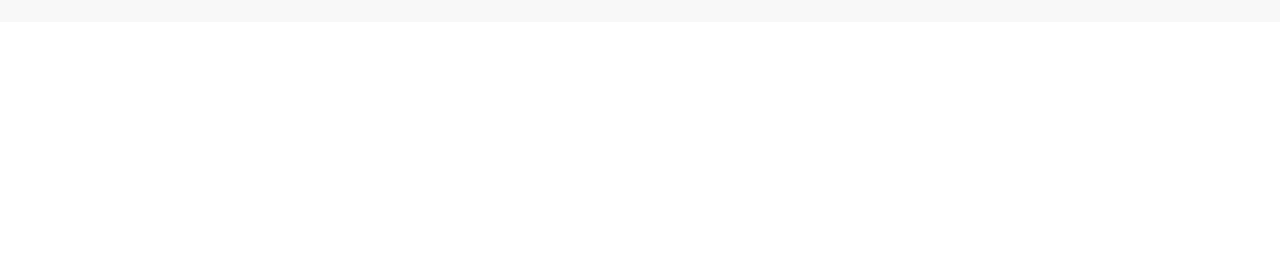
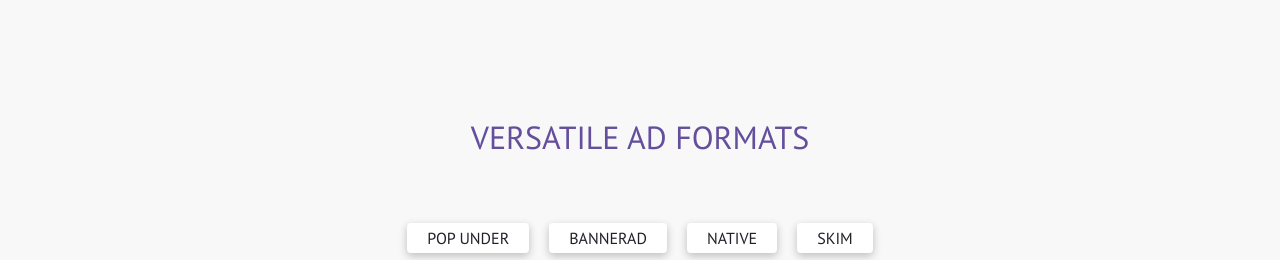
Before and after one commit to mosheurpau/Frontend-Task-1, a React (Create React App) app: page / in a window 1280 px wide. Shown: the part 1198-1458 px from the top of the page. Before the commit the page ends 1220 px from the top, so only its background shows below. Built offline with nearby package versions, Linux system fonts and the light colour scheme.

Commit message:
added Versatile Section

```diff
--- a/package.json
+++ b/package.json
@@ -11,6 +11,7 @@
     "react-bootstrap": "^2.4.0",
     "react-dom": "^18.1.0",
     "react-router-dom": "^6.3.0",
+    "react-router-outlet": "^0.2.4",
     "react-scripts": "5.0.1",
     "web-vitals": "^2.1.4"
   },
--- a/src/App.js
+++ b/src/App.js
@@ -1,17 +1,29 @@
 import { Route, Routes } from "react-router-dom";
 import "./App.css";
 import Home from "./Pages/Home/Home/Home";
-import TopBanner from "./Pages/Home/TopBanner/TopBanner";
+import TopBanner from "./Pages/Shared/TopBanner/TopBanner";
 import Header from "./Pages/Shared/Header/Header";
+import Skim from "./Pages/Home/Versatile/Skim";
+import Native from "./Pages/Home/Versatile/Native";
+import BannerAd from "./Pages/Home/Versatile/BannerAd";
+import PopUnder from "./Pages/Home/Versatile/PopUnder";
+import Versatile from "./Pages/Home/Versatile/Versatile";
 
 function App() {
   return (
     <div className="App">
       <TopBanner></TopBanner>
       <Header></Header>
+
       <Routes>
-        <Route path="/" element={<Home></Home>}></Route>
-        <Route path="/home" element={<Home></Home>}></Route>
+        <Route path="/" element={<Home></Home>} />
+        <Route path="/home" element={<Home></Home>} />
+        <Route path="versatile" element={<Versatile></Versatile>}>
+          <Route path="popUnder" element={<PopUnder></PopUnder>} />
+          <Route path="skim" element={<Skim></Skim>} />
+          <Route path="native" element={<Native></Native>} />
+          <Route path="bannerAd" element={<BannerAd></BannerAd>} />
+        </Route>
       </Routes>
     </div>
   );
--- /dev/null
+++ b/src/Pages/CustomLinkV/CustomLinkV.js
@@ -0,0 +1,30 @@
+import React from "react";
+import { Link, useMatch, useResolvedPath } from "react-router-dom";
+
+function CustomLink({ children, to, ...props }) {
+  let resolved = useResolvedPath(to);
+  let match = useMatch({ path: resolved.pathname, end: true });
+
+  return (
+    <div>
+      <Link
+        style={{
+          paddingBottom: "0px",
+          margin: "10px",
+          textTransform: "uppercase",
+          color: match ? "#ffff" : "#212129",
+          backgroundColor: match ? "#FF6F00" : "#ffff",
+          textDecoration: "none",
+          boxShadow: "rgba(0, 0, 0, 0.24) 0px 3px 8px",
+          padding: "3px 20px",
+        }}
+        to={to}
+        {...props}
+      >
+        {children}
+      </Link>
+    </div>
+  );
+}
+
+export default CustomLink;
--- a/src/Pages/Home/Home/Home.js
+++ b/src/Pages/Home/Home/Home.js
@@ -1,12 +1,14 @@
 import React from "react";
 import Available from "../Available/Available";
 import Banner from "../Banner/Banner";
+import Versatile from "../Versatile/Versatile";
 
 const Home = () => {
   return (
     <div>
       <Banner></Banner>
       <Available></Available>
+      <Versatile></Versatile>
     </div>
   );
 };
--- /dev/null
+++ b/src/Pages/Home/Versatile/BannerAd.js
@@ -0,0 +1,35 @@
+import React from "react";
+import { Col, Container, Row } from "react-bootstrap";
+
+const BannerAd = () => {
+  return (
+    <Container>
+      <Row className="banner-bg p-3">
+        <Col sm={7} className="p-2">
+          <img
+            className="img-fluid"
+            src="https://i.ibb.co/hCn4zXZ/varsatile1.jpg"
+            alt="img"
+          ></img>
+        </Col>
+        <Col sm={5} className="text-start">
+          <h3
+            style={{
+              color: "#FF6F00",
+              paddingBottom: "60px",
+              paddingTop: "60px",
+            }}
+          >
+            BANNER AD
+          </h3>
+          <h5 style={{ color: "#404040" }}>
+            Choose between the available banner formats. Highly effective ad for
+            visibility.
+          </h5>
+        </Col>
+      </Row>
+    </Container>
+  );
+};
+
+export default BannerAd;
--- /dev/null
+++ b/src/Pages/Home/Versatile/Native.js
@@ -0,0 +1,37 @@
+import React from "react";
+import { Col, Container, Row } from "react-bootstrap";
+
+const Native = () => {
+  return (
+    <Container>
+      <Row className="banner-bg p-3">
+        <Col sm={7} className="p-2">
+          <img
+            className="img-fluid"
+            src="https://i.ibb.co/hCn4zXZ/varsatile1.jpg"
+            alt="img"
+          ></img>
+        </Col>
+        <Col sm={5} className="text-start">
+          <h3
+            style={{
+              color: "#FF6F00",
+              paddingBottom: "60px",
+              paddingTop: "60px",
+            }}
+          >
+            NATIVE
+          </h3>
+          <h5 style={{ color: "#404040" }}>
+            Ad format with the image and the title, that perfectly fits into the
+            content of the site. Native ads are placed in the most visible areas
+            of the page and, thus, this format shows good results and the level
+            of interaction.
+          </h5>
+        </Col>
+      </Row>
+    </Container>
+  );
+};
+
+export default Native;
--- /dev/null
+++ b/src/Pages/Home/Versatile/PopUnder.js
@@ -0,0 +1,36 @@
+import React from "react";
+import { Col, Container, Row } from "react-bootstrap";
+
+const PopUnder = () => {
+  return (
+    <Container>
+      <Row className="banner-bg p-3">
+        <Col sm={7} className="p-2">
+          <img
+            className="img-fluid"
+            src="https://i.ibb.co/hCn4zXZ/varsatile1.jpg"
+            alt="img"
+          ></img>
+        </Col>
+        <Col sm={5} className="text-start">
+          <h3
+            style={{
+              color: "#FF6F00",
+              paddingBottom: "60px",
+              paddingTop: "60px",
+            }}
+          >
+            POP-UNDER
+          </h3>
+          <h5 style={{ color: "#404040" }}>
+            This is one of the most popular ads. After user’s click, this ad
+            opens landing page in behind. So, the user experience is not
+            hampered much.
+          </h5>
+        </Col>
+      </Row>
+    </Container>
+  );
+};
+
+export default PopUnder;
--- /dev/null
+++ b/src/Pages/Home/Versatile/Skim.js
@@ -0,0 +1,37 @@
+import React from "react";
+import { Col, Container, Row } from "react-bootstrap";
+
+const Skim = () => {
+  return (
+    <Container>
+      <Row className="banner-bg p-3">
+        <Col sm={7} className="p-2">
+          <img
+            className="img-fluid"
+            src="https://i.ibb.co/hCn4zXZ/varsatile1.jpg"
+            alt="img"
+          ></img>
+        </Col>
+        <Col sm={5} className="text-start">
+          <h3
+            style={{
+              color: "#FF6F00",
+              paddingBottom: "60px",
+              paddingTop: "60px",
+            }}
+          >
+            SKIM
+          </h3>
+          <h5 style={{ color: "#404040" }}>
+            SKIM" is a link that a publisher inserts on a specific site element,
+            and after clicking on it, an advertisement appears to the user. SKIM
+            gives 100% control of your sold traffic amount, higher CR to
+            advertisers and CPM rates to publishers
+          </h5>
+        </Col>
+      </Row>
+    </Container>
+  );
+};
+
+export default Skim;
--- a/src/Pages/Home/Versatile/Versatile.js
+++ b/src/Pages/Home/Versatile/Versatile.js
@@ -1,10 +1,50 @@
 import React from "react";
-
+import { Container, Nav } from "react-bootstrap";
+import { Link, Outlet } from "react-router-dom";
+import CustomLinkV from "../../CustomLinkV/CustomLinkV";
 const Versatile = () => {
   return (
-    <div>
-      <h2>This is Versatile</h2>
-    </div>
+    <Container>
+      <div className="text-center mt-5 p-5">
+        <h2 style={{ color: "#644F9C" }}>VERSATILE AD FORMATS</h2>
+      </div>
+
+      {/* <div className="py-5 bg-bg-primary">
+        <Link to="/versatile/popUnder">pop Under</Link>
+        <Link to="/versatile/bannerAd">bannerAd</Link>
+        <Link to="/versatile/native">native</Link>
+        <Link to="/versatile/skim">skim</Link>
+      </div> */}
+
+      <Nav
+        variant="pills"
+        className="justify-content-center"
+        activeKey="/versatile/popUnder"
+      >
+        <Nav.Item>
+          <Nav.Link as={CustomLinkV} to="/versatile/popUnder">
+            pop Under
+          </Nav.Link>
+        </Nav.Item>
+        <Nav.Item>
+          <Nav.Link as={CustomLinkV} to="/versatile/bannerAd">
+            bannerAd
+          </Nav.Link>
+        </Nav.Item>
+        <Nav.Item>
+          <Nav.Link as={CustomLinkV} to="/versatile/native">
+            native
+          </Nav.Link>
+        </Nav.Item>
+        <Nav.Item>
+          <Nav.Link as={CustomLinkV} to="/versatile/skim">
+            skim
+          </Nav.Link>
+        </Nav.Item>
+      </Nav>
+
+      <Outlet></Outlet>
+    </Container>
   );
 };
 
```
Also changed, not shown: src/Pages/Shared/TopBanner/TopBanner.js (renamed from src/Pages/Home/TopBanner/TopBanner.js), 1 other file (tests, documents, lock files or other folders).
